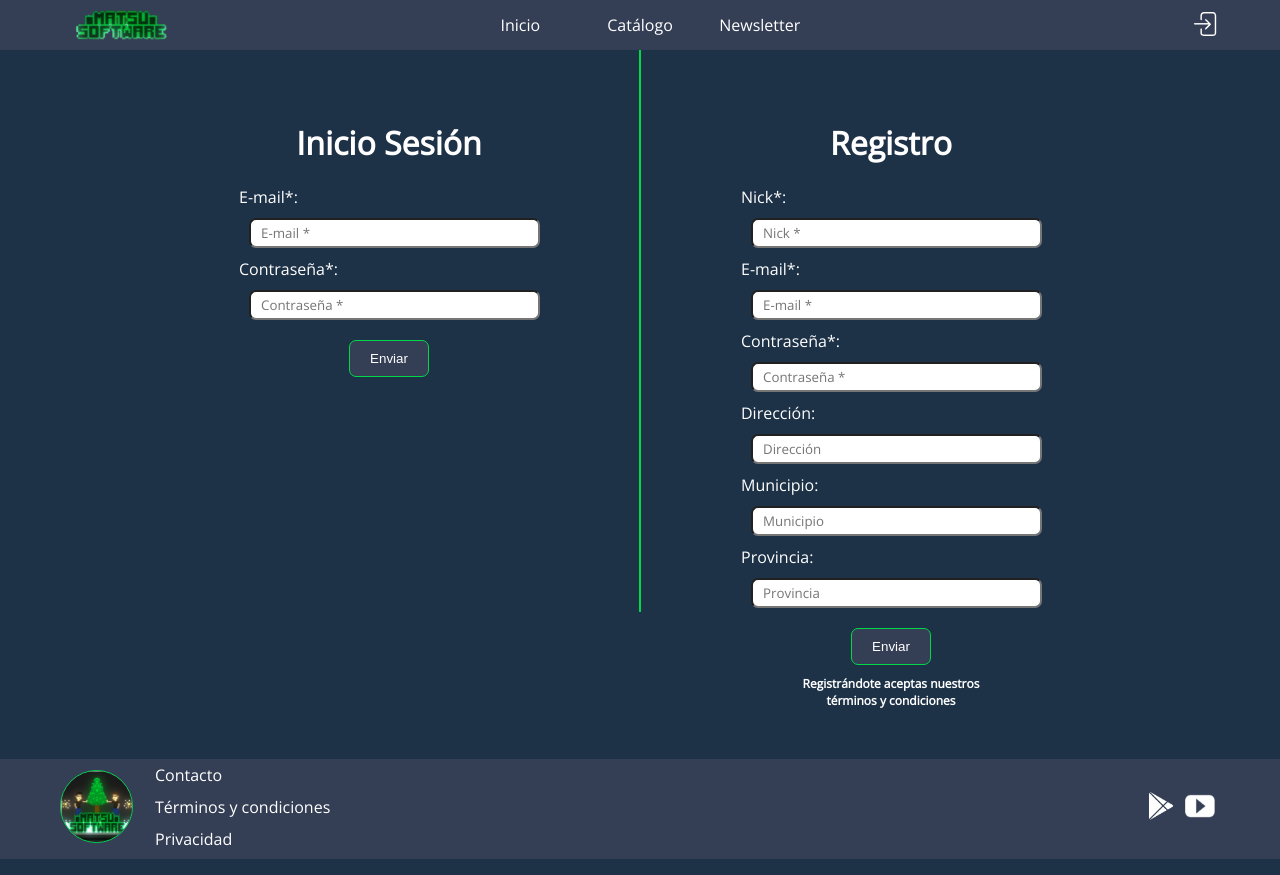
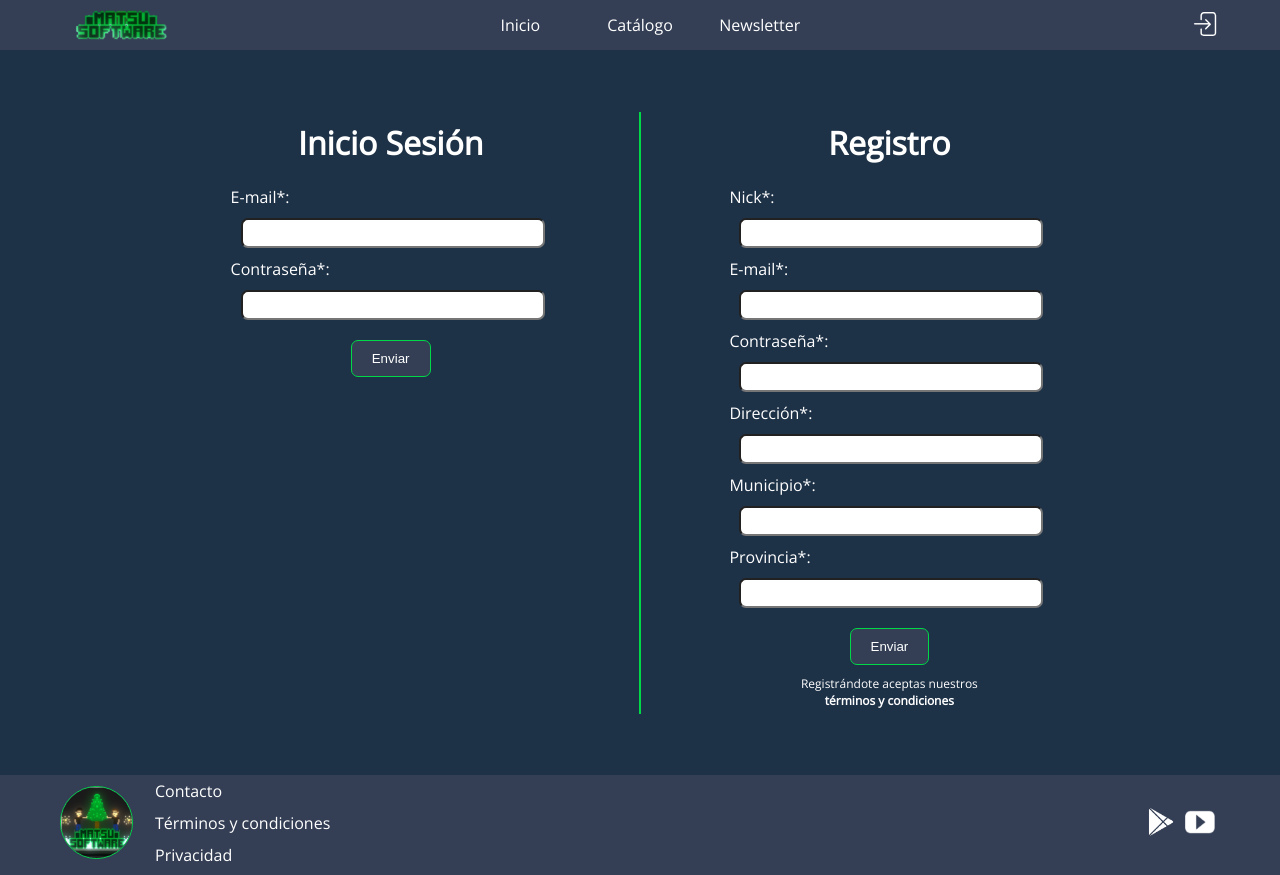
Before and after one commit to byMagg/MatsuSoftware, a PHP site: page /login.php in a window 1280 px wide. Run offline with PHP 8.4, Linux system fonts and the light colour scheme.

Commit message:
Login update

```diff
--- a/css/login.css
+++ b/css/login.css
@@ -13,7 +13,7 @@ input {
     height: 3vh;
     min-height: 17.609px;
     max-height: 24.109px;
-    width: 275px;
+    width: 90%;
 }
 
 label {
@@ -21,28 +21,34 @@ label {
     justify-content: left;
 }
 
-h4 {
+#tyc {
     margin: 0 auto;
     width: 200px;
     font-size: 12px;
     font-family: 'Open Sans', sans-serif;
 }
 
+p, h4 {
+    margin: 0px;
+}
+
 #separator {
     border: 1px solid rgb(0, 216, 72);
     height: 70vh;
-    min-height: 350px;
-    margin: 0px 50px 0px 50px;
+    min-height: 600px;
+    max-height: 675px;
+    margin: 0 3vw;
 }
 
 #content {
     display: inline-flex;
     height: 100%;
+    align-items: center;
 }
 
-#iniciosesion,
-#registro {
-    width: 300px;
+#iniciosesion, #registro {
+    height: 625px;
+    width: 25vw;
     max-width: 350px;
 }
 
@@ -60,6 +66,15 @@ h4 {
         display: block;
     }
 
+    #iniciosesion, #registro {
+        height: 630px;
+        width: 90vw;
+    }
+
+    #iniciosesion {
+        height: 275px;
+    }
+
     input {
         width: 62vw;
         max-width: 312.438px;
@@ -70,6 +85,8 @@ h4 {
         height: 0px;
         min-height: 0px;
         margin: 50px 0px 50px 0px;
+        width: 65%;
+        margin: 0 auto;
     }
 
 }
--- a/login.php
+++ b/login.php
@@ -22,10 +22,10 @@
                     <h1>Inicio Sesión</h1>
 
                     <label class="etiqueta">E-mail*:<br/></label>
-                    <input type="text" placeholder="E-mail *" name="email" required>
+                    <input type="text" name="email" required>
 
                     <label class="etiqueta">Contraseña*:<br/></label>
-                    <input type="password" placeholder="Contraseña *" name="contraseña" required>
+                    <input type="password" name="contraseña" required>
 
                     <button class="button" type="submit">Enviar</button>
 
@@ -38,28 +38,29 @@
                     <h1>Registro</h1>
 
                     <label class="etiqueta">Nick*:<br/></label>
-                    <input type="text" placeholder="Nick *" name="nick" required>
+                    <input type="text" name="nick" required>
 
                     <label class="etiqueta">E-mail*:<br/></label>
-                    <input type="text" placeholder="E-mail *" name="email" required>
+                    <input type="text" name="email" required>
 
                     <label class="etiqueta">Contraseña*:<br/></label>
-                    <input type="password" placeholder="Contraseña *" name="contraseña" required>
+                    <input type="password" name="contraseña" required>
 
-                    <!-- Prueba -->
+                    <label class="etiqueta">Dirección*:<br/></label>
+                    <input type="text" name="direccion" required>
 
-                    <label class="etiqueta">Dirección:<br/></label>
-                    <input type="text" placeholder="Dirección" name="direccion">
+                    <label class="etiqueta">Municipio*:<br/></label>
+                    <input type="text" name="municipio" required>
 
-                    <label class="etiqueta">Municipio:<br/></label>
-                    <input type="text" placeholder="Municipio" name="municipio">
-
-                    <label class="etiqueta">Provincia:<br/></label>
-                    <input type="text" placeholder="Provincia" name="provincia">
+                    <label class="etiqueta">Provincia*:<br/></label>
+                    <input type="text" name="provincia" required>
 
 
                     <button class="button" type="submit">Enviar</button>
-                    <h4><a class="nohover" href="tyc.php">Registrándote aceptas nuestros términos y condiciones</a></h4>
+                    <div id="tyc">
+                        <p>Registrándote aceptas nuestros</p>
+                        <h4><a href="tyc.php">términos y condiciones</a></h4>
+                    </div>
 
                 </form>
             </div>
```
